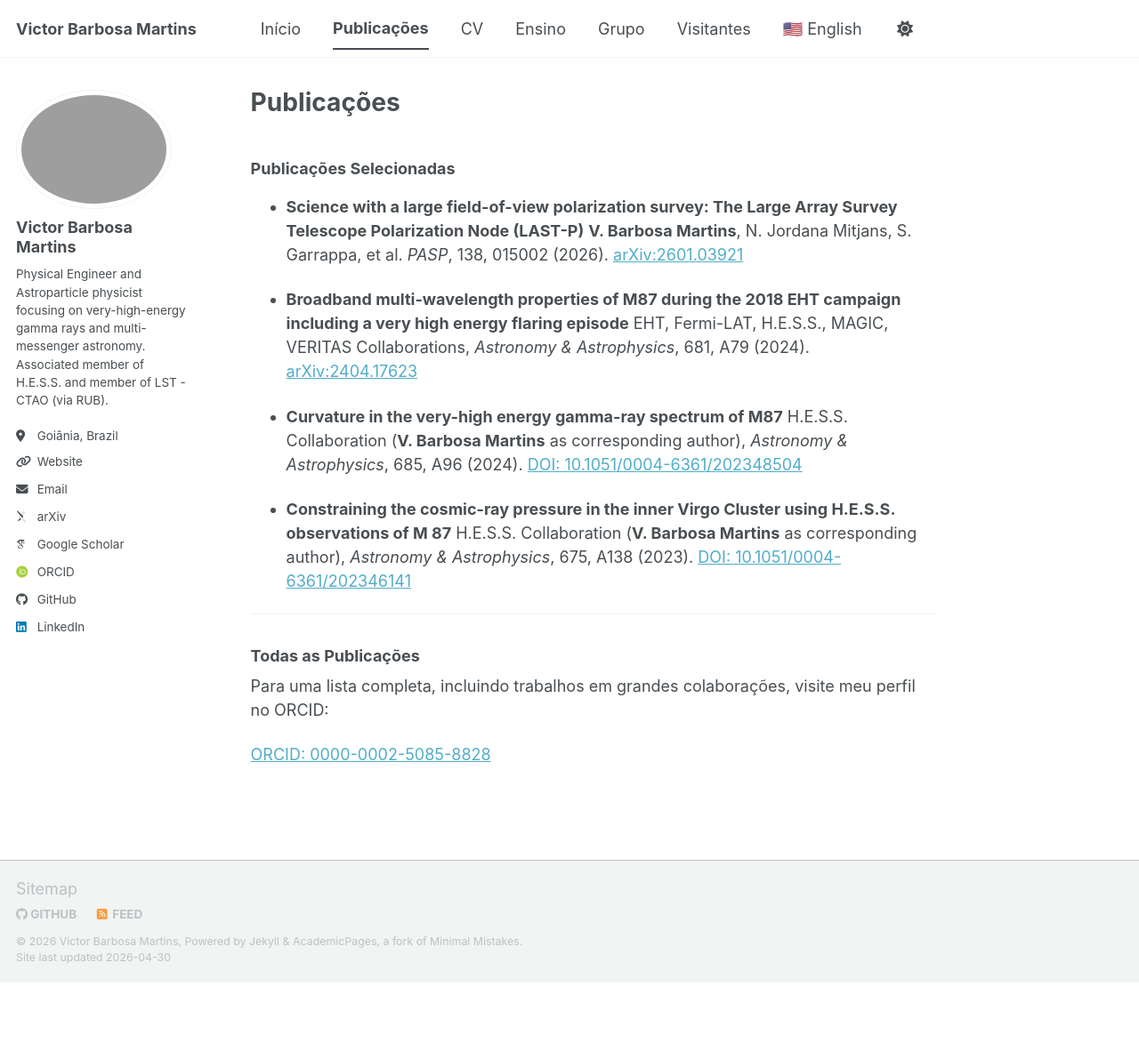
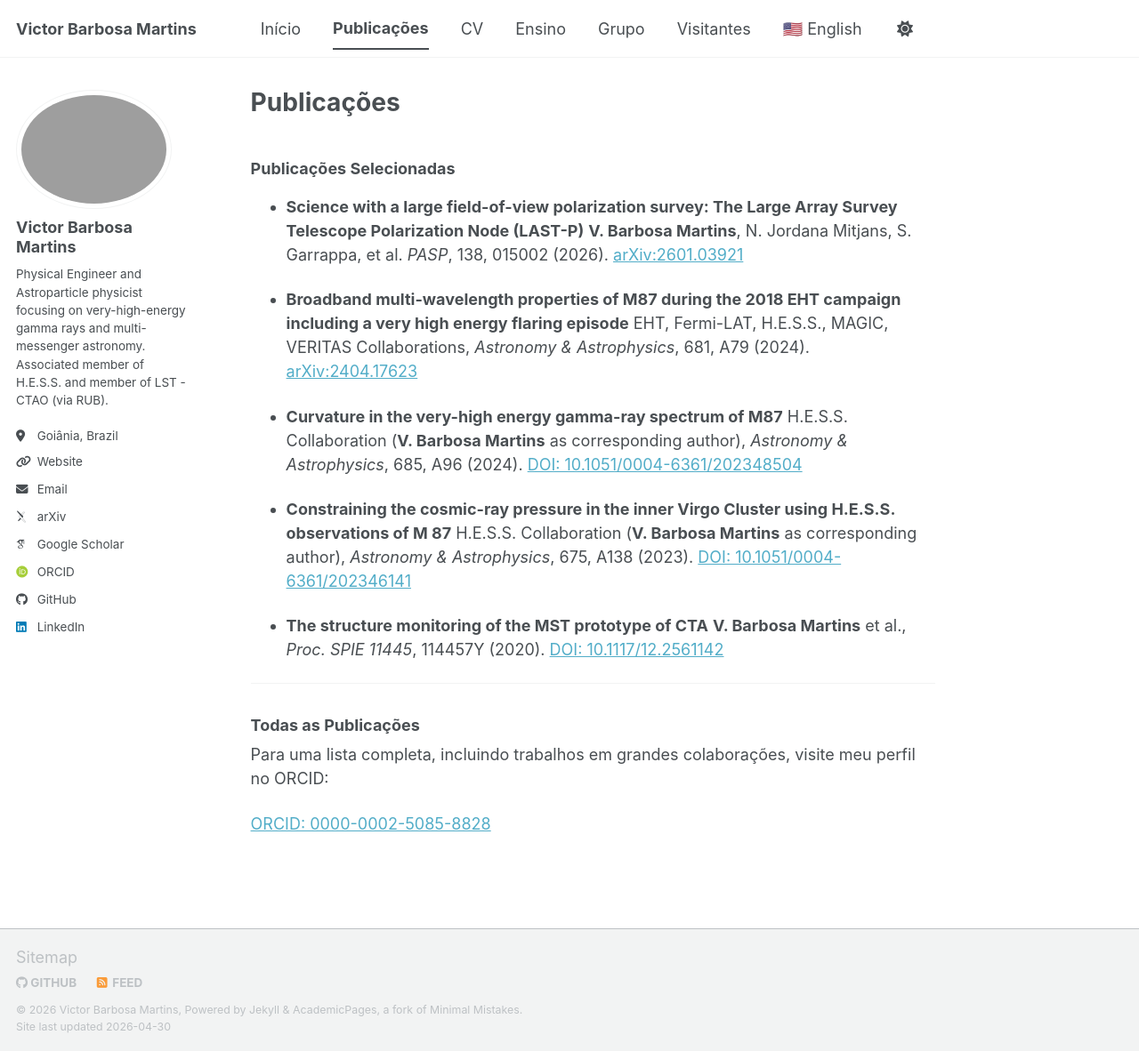
Before and after one commit to VictorBarbosaMartins/victorbarbosamartins.github.io, a Jekyll site: the page built from _pages/pt/publications.md, in a window 1280 px wide and 1182 px high. Shown: the whole window at 89% size. Built offline with Jekyll 4.4.1, drawn with Linux system fonts in a browser that asks for light colours; some web fonts are replaced; a script bundle is joined from its source files by our own code; library files that are not in the unit come from our copies.

Commit message:
Synchronize and force redeploy of publications list (v1.0.2)

```diff
--- a/_pages/pt/publications.md
+++ b/_pages/pt/publications.md
@@ -23,9 +23,15 @@ author_profile: true
   H.E.S.S. Collaboration (**V. Barbosa Martins** as corresponding author), *Astronomy & Astrophysics*, 675, A138 (2023).
   [DOI: 10.1051/0004-6361/202346141](https://doi.org/10.1051/0004-6361/202346141)
 
+* **The structure monitoring of the MST prototype of CTA**
+  **V. Barbosa Martins** et al., *Proc. SPIE 11445*, 114457Y (2020).
+  [DOI: 10.1117/12.2561142](https://doi.org/10.1117/12.2561142)
+
 ---
 
 ### Todas as Publicações
 Para uma lista completa, incluindo trabalhos em grandes colaborações, visite meu perfil no ORCID:
 
 [ORCID: 0000-0002-5085-8828](https://orcid.org/0000-0002-5085-8828)
+
+<!-- V1.0.2 -->
```
Also changed, not shown: _pages/publications.md (+2 -0 lines).
